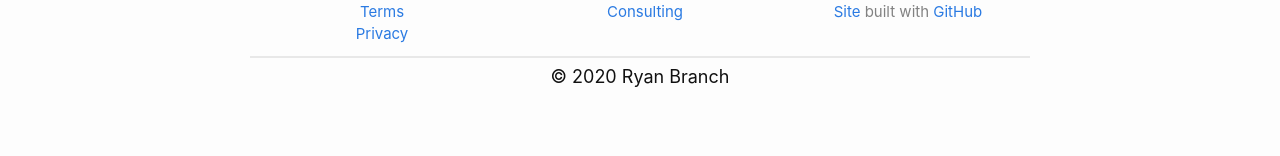
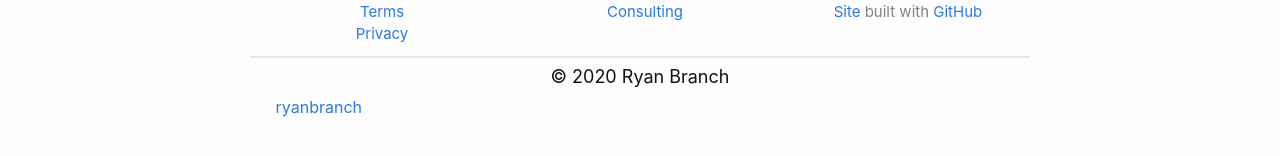
Before and after one commit to ryanbranch/jekyanbranch, a Jekyll site: the page built from README.md, in a window 1280 px wide. Shown: the part 360-516 px from the top of the page. Built offline with Jekyll 4.4.1, drawn with Linux system fonts in a browser that asks for light colours; our own code applies the rules of GitHub Pages for plain Markdown files.

Commit message:
Begin Addition of Social Icons into Footer
Modified the social.html include to remove most content, other than that which uses the following three site variables:
github_username
linkedin_username
rss

Also modified footer.html to include the social.html Include directly below the copyright line.

Committing to dev in order to test locally before pushing to the live site.

```diff
--- a/_includes/footer.html
+++ b/_includes/footer.html
@@ -52,6 +52,7 @@
     </div>
     <hr class="footer-col-hr"/>
     <h2 class="footer-heading">&#169; {{ 'now' | date: "%Y" }} Ryan Branch</h2>
+    {%- include social.html -%}
 
   </div>
 
--- a/_includes/social.html
+++ b/_includes/social.html
@@ -1,15 +1,6 @@
 
 <ul class="social-media-list">
-  {%- if site.dribbble_username -%}<li><a href="https://dribbble.com/{{ site.dribbble_username| cgi_escape | escape }}"><svg class="svg-icon"><use xlink:href="{{ '/assets/minima-social-icons.svg#dribbble' | relative_url }}"></use></svg> <span class="username">{{ site.dribbble_username| escape }}</span></a></li>{%- endif -%}
-  {%- if site.facebook_username -%}<li><a href="https://www.facebook.com/{{ site.facebook_username| cgi_escape | escape }}"><svg class="svg-icon"><use xlink:href="{{ '/assets/minima-social-icons.svg#facebook' | relative_url }}"></use></svg> <span class="username">{{ site.facebook_username| escape }}</span></a></li>{%- endif -%}
-  {%- if site.flickr_username -%}<li><a href="https://www.flickr.com/photos/{{ site.flickr_username| cgi_escape | escape }}"><svg class="svg-icon"><use xlink:href="{{ '/assets/minima-social-icons.svg#flickr' | relative_url }}"></use></svg> <span class="username">{{ site.flickr_username| escape }}</span></a></li>{%- endif -%}
   {%- if site.github_username -%}<li><a href="https://github.com/{{ site.github_username| cgi_escape | escape }}"><svg class="svg-icon"><use xlink:href="{{ '/assets/minima-social-icons.svg#github' | relative_url }}"></use></svg> <span class="username">{{ site.github_username| escape }}</span></a></li>{%- endif -%}
-  {%- if site.instagram_username -%}<li><a href="https://instagram.com/{{ site.instagram_username| cgi_escape | escape }}"><svg class="svg-icon"><use xlink:href="{{ '/assets/minima-social-icons.svg#instagram' | relative_url }}"></use></svg> <span class="username">{{ site.instagram_username| escape }}</span></a></li>{%- endif -%}
   {%- if site.linkedin_username -%}<li><a href="https://www.linkedin.com/in/{{ site.linkedin_username| cgi_escape | escape }}"><svg class="svg-icon"><use xlink:href="{{ '/assets/minima-social-icons.svg#linkedin' | relative_url }}"></use></svg> <span class="username">{{ site.linkedin_username| escape }}</span></a></li>{%- endif -%}
-  {%- if site.pinterest_username -%}<li><a href="https://www.pinterest.com/{{ site.pinterest_username| cgi_escape | escape }}"><svg class="svg-icon"><use xlink:href="{{ '/assets/minima-social-icons.svg#pinterest' | relative_url }}"></use></svg> <span class="username">{{ site.pinterest_username| escape }}</span></a></li>{%- endif -%}
-  {%- for mst in site.mastodon -%}{%- if mst.username and mst.instance -%}<li><a href="https://{{ mst.instance| cgi_escape | escape}}/@{{mst.username}}"><svg class="svg-icon"><use xlink:href="{{ '/assets/minima-social-icons.svg#mastodon' | relative_url }}"></use></svg> <span class="username">{{ mst.username|escape }}</span></a></li>{%- endif -%}{%- endfor -%}
-  {%- if site.twitter_username -%}<li><a href="https://www.twitter.com/{{ site.twitter_username| cgi_escape | escape }}"><svg class="svg-icon"><use xlink:href="{{ '/assets/minima-social-icons.svg#twitter' | relative_url }}"></use></svg> <span class="username">{{ site.twitter_username| escape }}</span></a></li>{%- endif -%}
-  {%- if site.youtube_username -%}<li><a href="https://youtube.com/{{ site.youtube_username| cgi_escape | escape }}"><svg class="svg-icon"><use xlink:href="{{ '/assets/minima-social-icons.svg#youtube' | relative_url }}"></use></svg> <span class="username">{{ site.youtube_username| escape }}</span></a></li>{%- endif -%}
-  {%- if site.googleplus_username -%}<li><a href="https://plus.google.com/{{ site.googleplus_username| escape }}"><svg class="svg-icon"><use xlink:href="{{ '/assets/minima-social-icons.svg#googleplus' | relative_url }}"></use></svg> <span class="username">{{ site.googleplus_username| escape }}</span></a></li>{%- endif -%}
   {%- if site.rss -%}<li><a href="{{ 'feed.xml' | relative_url }}"><svg class="svg-icon"><use xlink:href="{{ '/assets/minima-social-icons.svg#rss' | relative_url }}"></use></svg> <span>{{ site.rss | escape }}</span></a></li>{%- endif -%}
 </ul>
```
